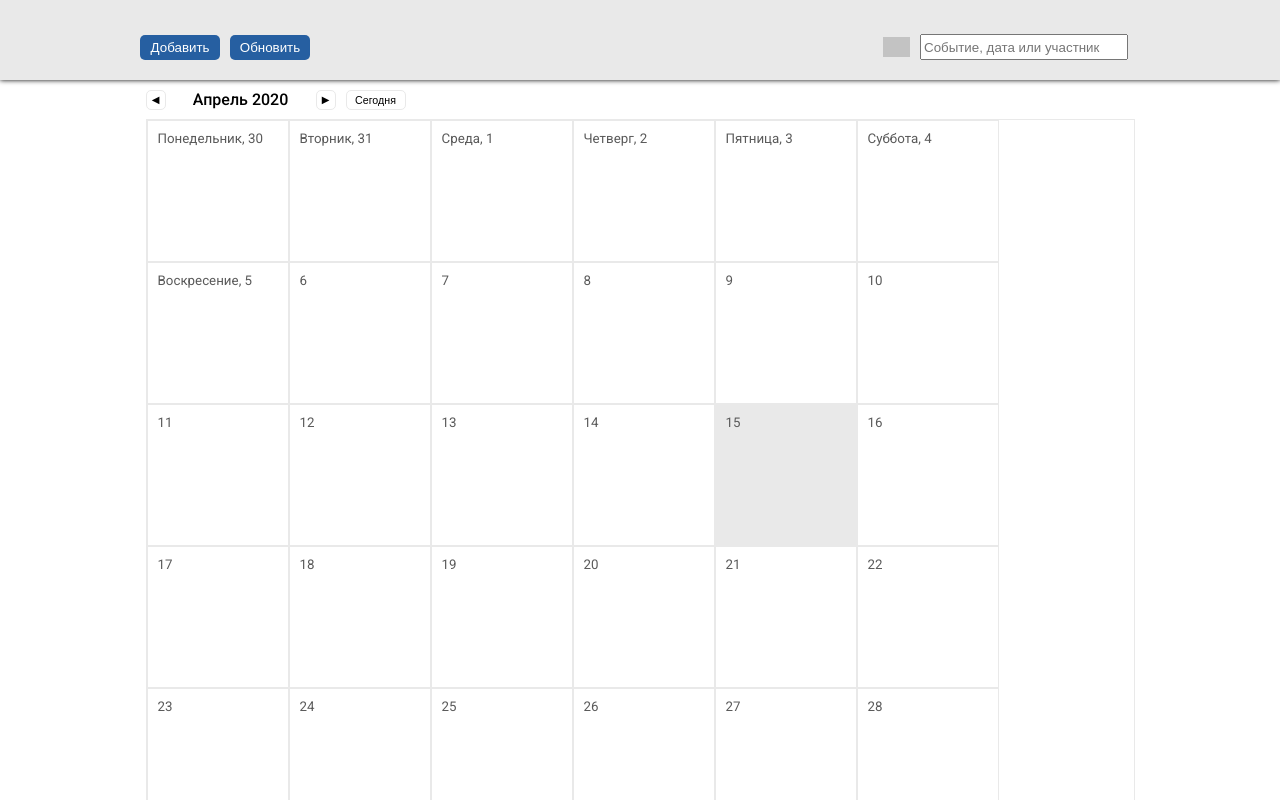
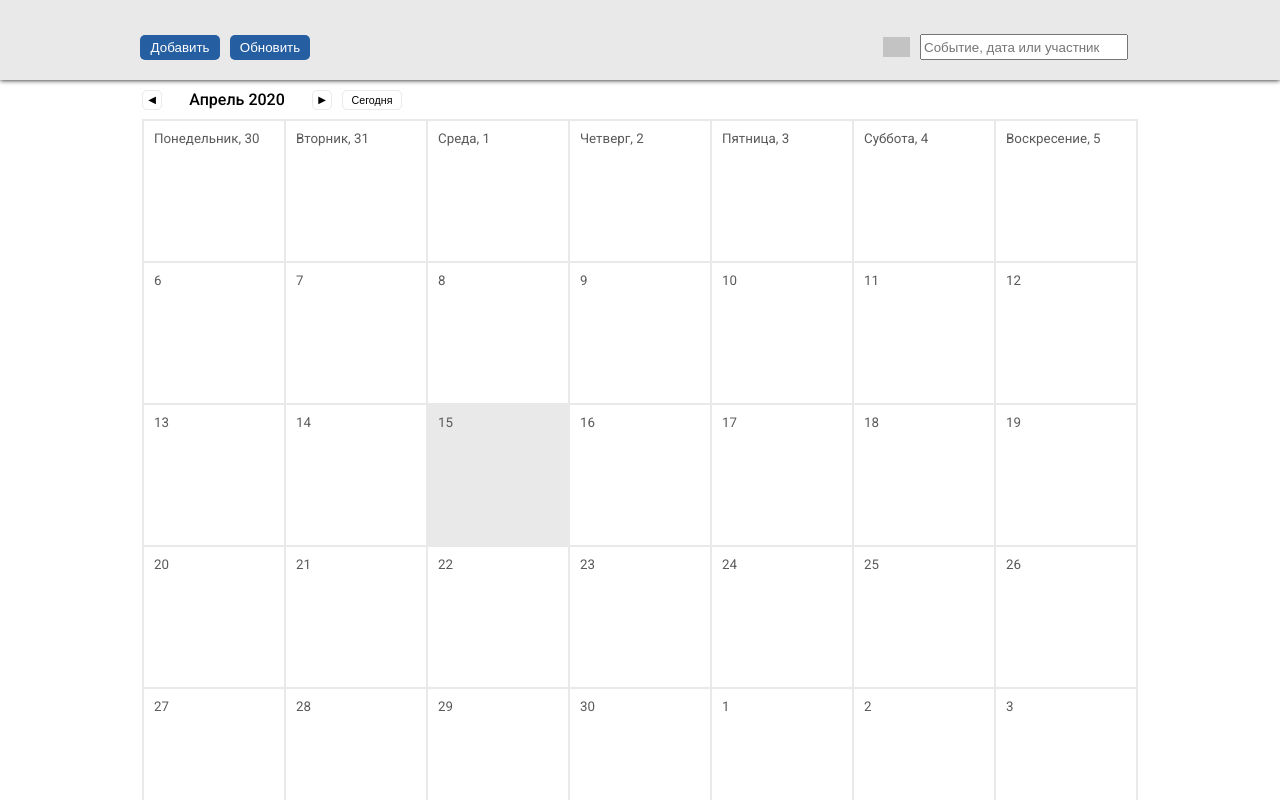
Before and after one commit to mitr0fan/calendar-task, an Angular app: page / in a window 1280 px wide. Shown: the top 800 px of the page. Built offline with nearby package versions, Linux system fonts and the light colour scheme; grey boxes are pictures that could not be loaded.

Commit message:
Update calendar.component.scss

```diff
--- a/src/app/components/calendar/calendar.component.scss
+++ b/src/app/components/calendar/calendar.component.scss
@@ -12,7 +12,7 @@
     flex-wrap: wrap;
     font-size: $fs-normal;
     color: rgb(90, 90, 90);
-    width: 987px;
+    width: 994px;
     border: 1px solid $gray;
 }
 .change-month {
```
